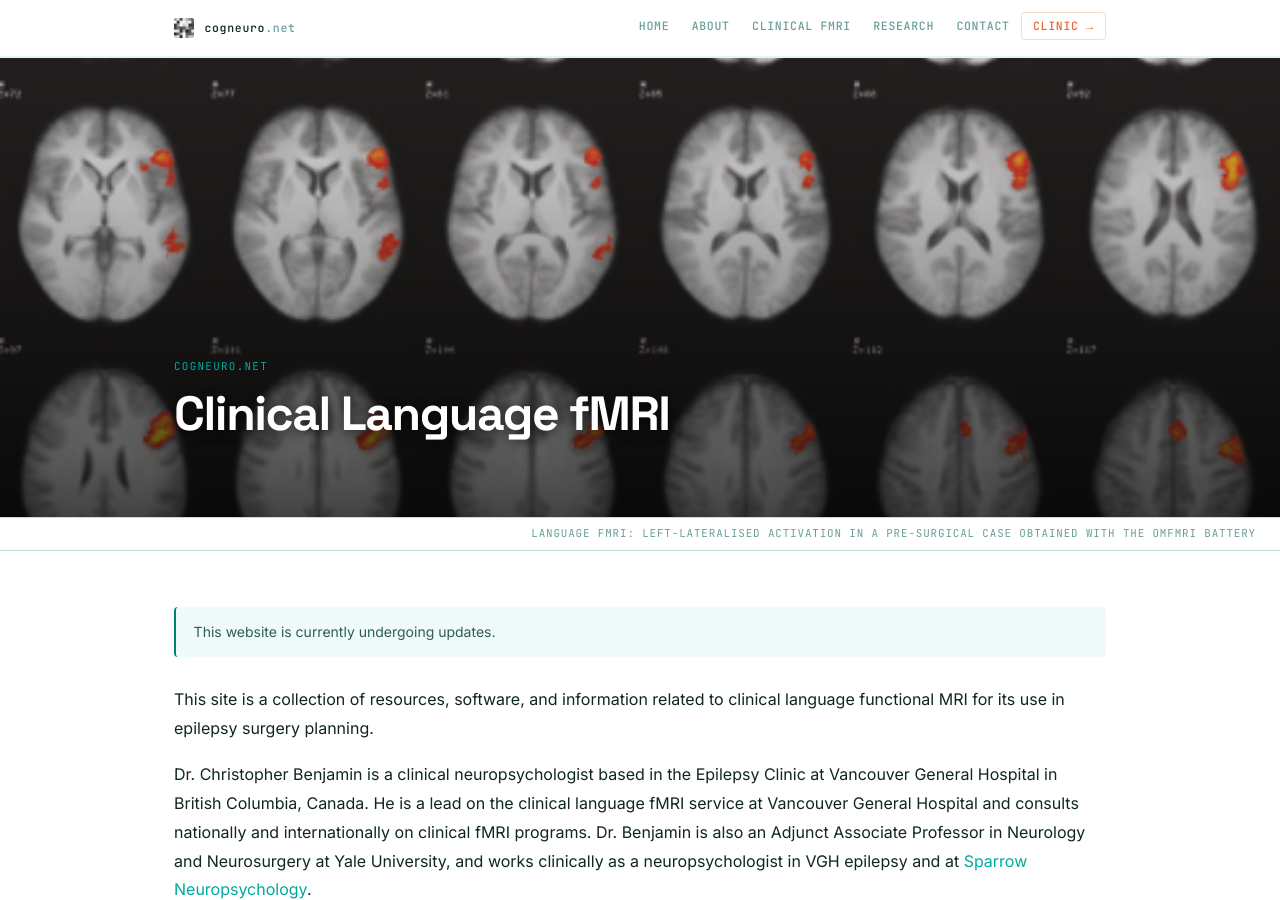
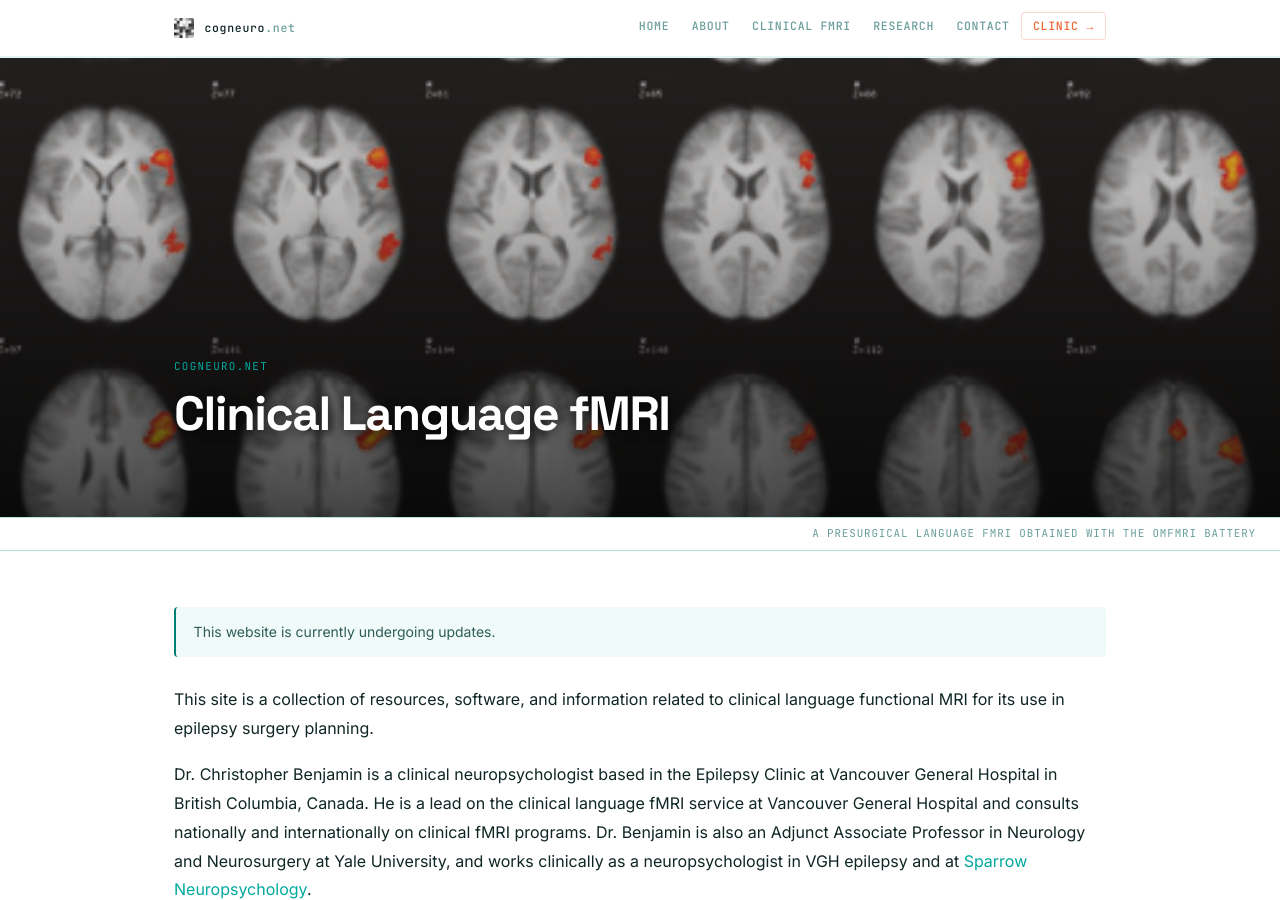
Before and after one commit to cfxb/cogneuro, a Jekyll site: the page built from index.md, in a window 1280 px wide and 900 px high. Built offline with Jekyll 4.4.1, drawn with Linux system fonts in a browser that asks for light colours.

Commit message:
Update hero caption text on landing page

```diff
--- a/index.md
+++ b/index.md
@@ -10,7 +10,7 @@ show_title: false
     <h1 class="hero__title">Clinical Language fMRI</h1>
   </div>
 </section>
-<p class="hero-caption">Language fMRI: left-lateralised activation in a pre-surgical case obtained with the omFMRI battery</p>
+<p class="hero-caption">A presurgical language fMRI obtained with the omFMRI battery</p>
 
 <div class="page-body" markdown="1">
 
```
